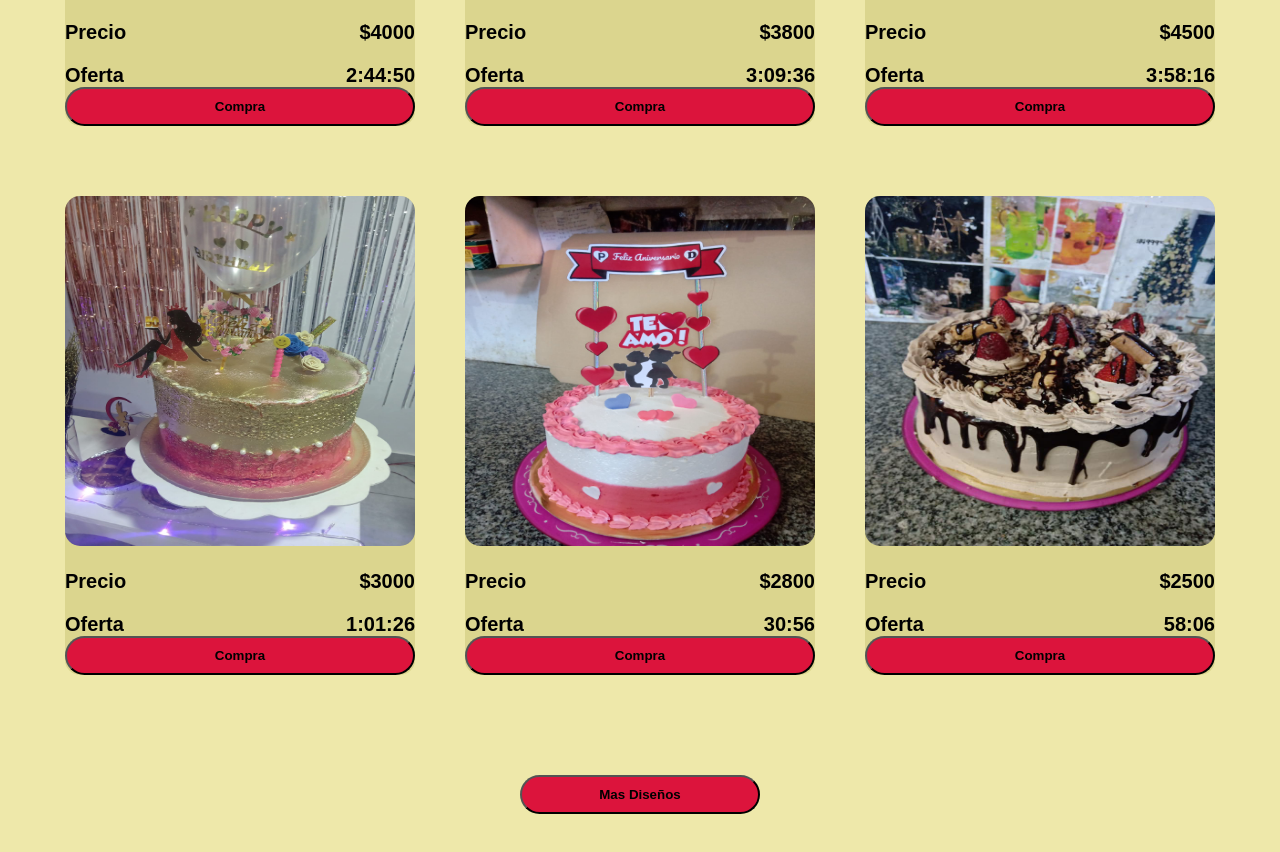
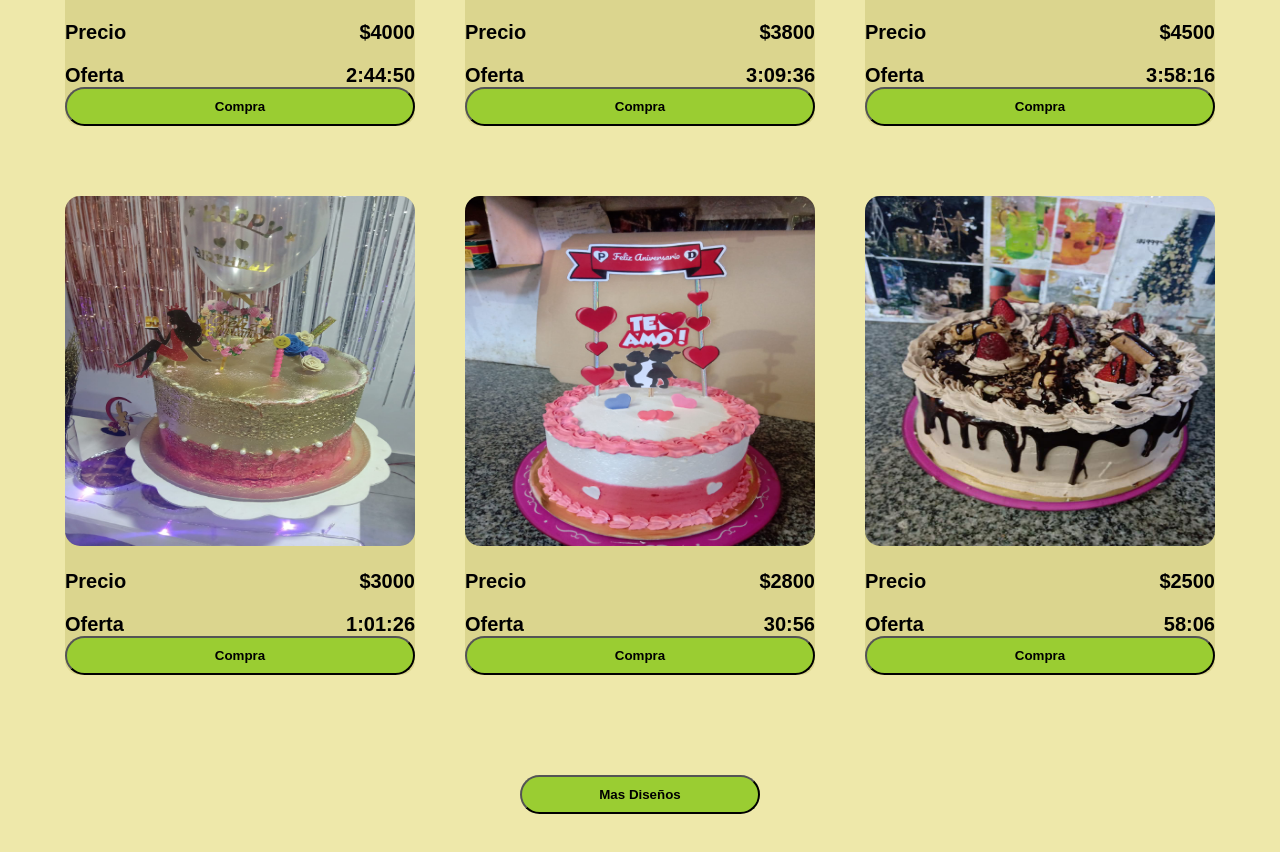
Before and after one commit to marcos1832/integrador1, a plain HTML site: page index.html in a window 1280 px wide. Shown: the part 1934-2786 px from the top of the page. Drawn offline with Linux system fonts and the light colour scheme.

Commit message:
cambiosfinal

```diff
--- a/Proyecto1.css
+++ b/Proyecto1.css
@@ -13,7 +13,7 @@
     --color-2:#FAFAD2;
     --color-3:#F08080;
     --color-4:#FF1493;
-    --color-5:#DC143C;
+    --color-5: yellowgreen;
     --color-6:#D2691E;
 
 
@@ -267,7 +267,7 @@ main{
     font-weight: 800;
     border-radius: 20px;
     padding: 10px 10px;
-    background-color: #DC143C;
+    background-color: var(--color-5);
 }
 
 .product p,span{
@@ -290,7 +290,7 @@ main{
 .btn-2{
     border-radius: 20px;
     padding: 10px 10px;
-    background-color: #DC143C;;
+    background-color: var(--color-5);
     font-weight: 800;
 }
 
```
